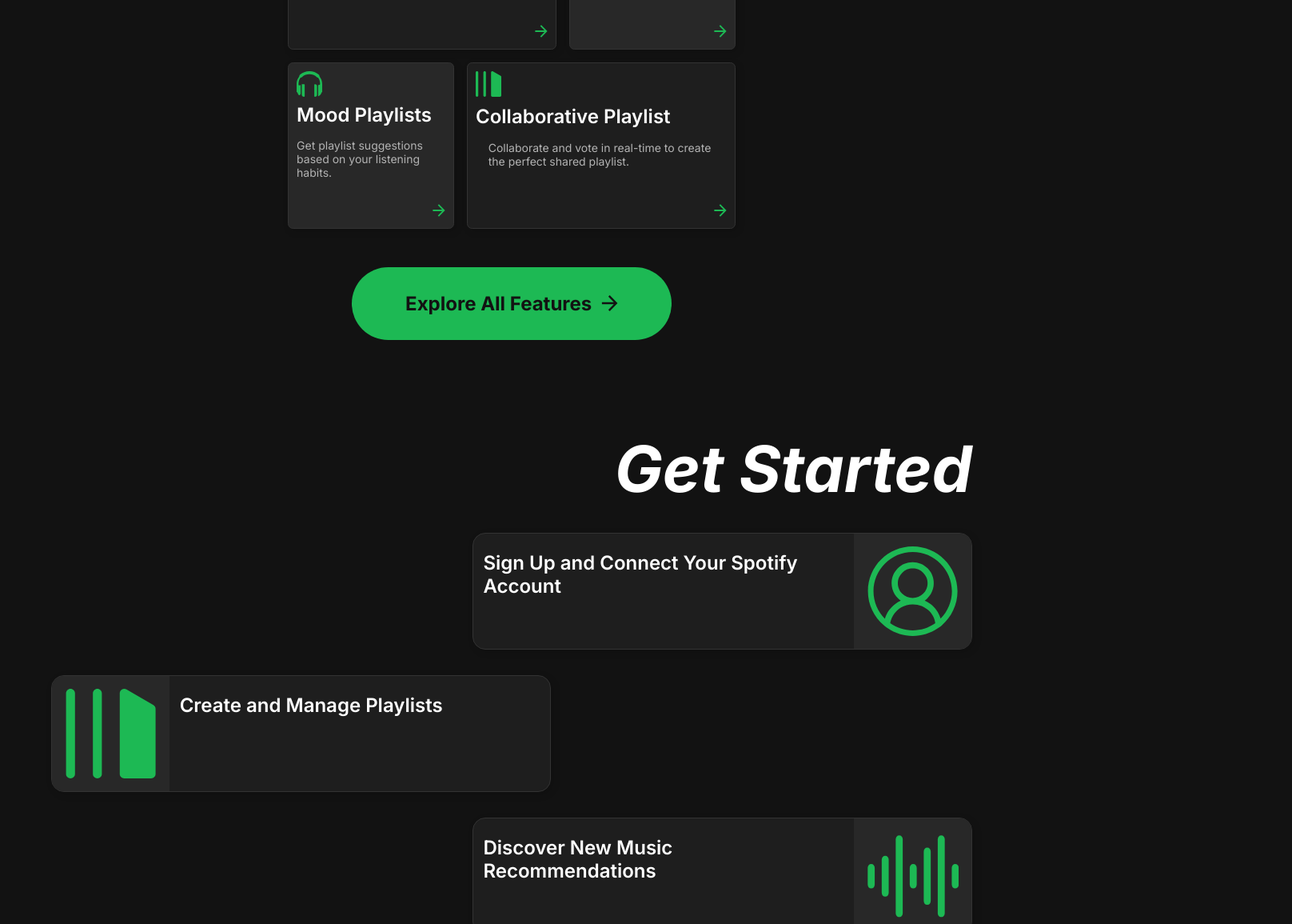
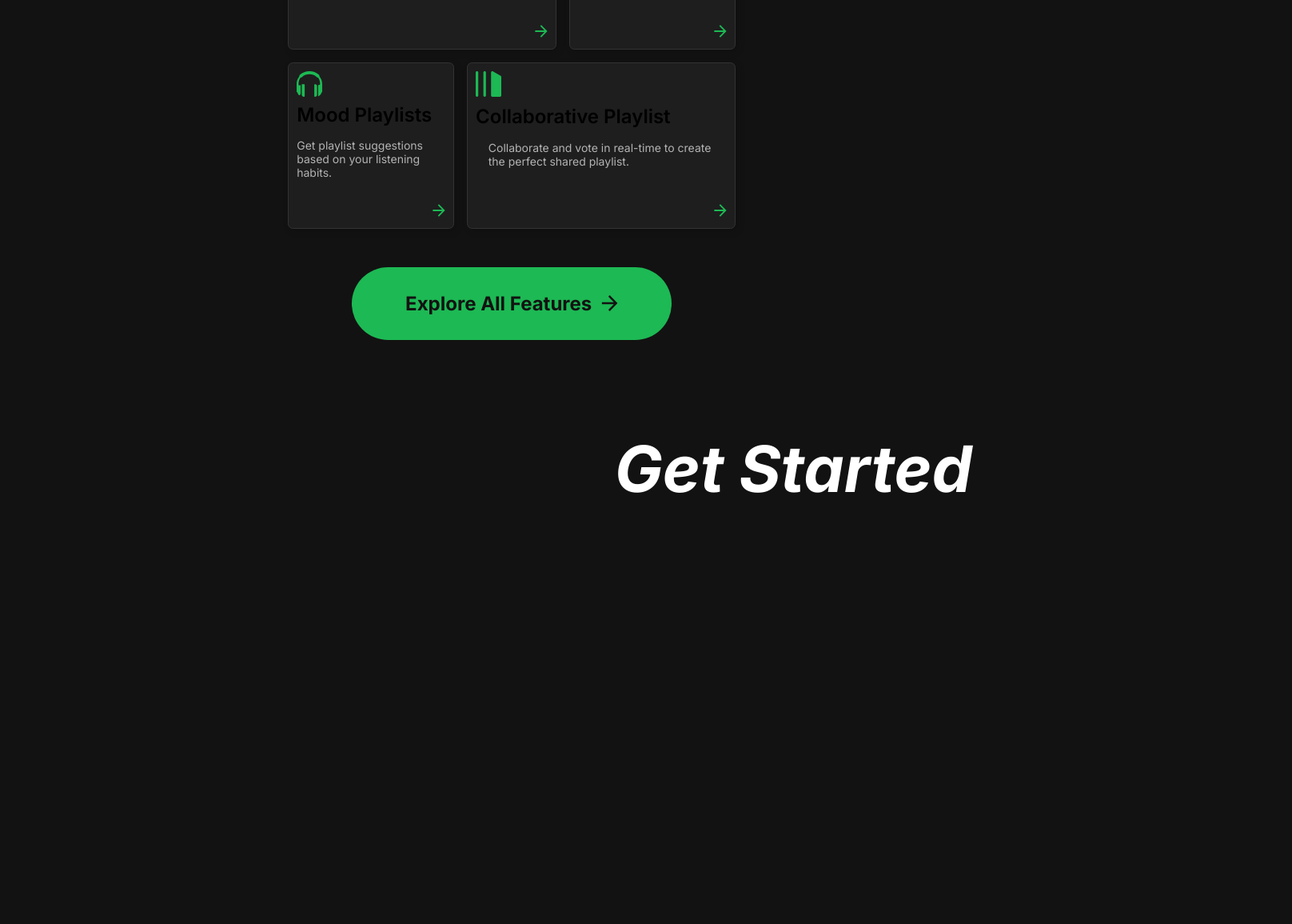
Before and after one commit to 12mihai05/Mixify, a React (Vite) app in the folder mixify/: page / in a window 1280 px wide. Shown: the part 380-1535 px from the top of the page at 80% size, 1616 px wide, since content can reach past the window. Built offline with nearby package versions, Linux system fonts and the light colour scheme.

Commit message:
animations

```diff
--- a/mixify/src/App.css
+++ b/mixify/src/App.css
@@ -94,3 +94,13 @@ h1,h2,h3,h4{
   max-width: 1200px;
   margin: 0 auto;
 }
+
+.flexbox{
+  display: flex;
+  flex-direction: column;
+  min-height: 100vh;
+}
+
+main{
+  flex: 1;
+}
--- a/mixify/src/App.jsx
+++ b/mixify/src/App.jsx
@@ -1,24 +1,24 @@
-import {Routes, Route} from "react-router-dom"
-import Navbar from "./Navbar"
-import Footer from "./Footer.jsx"
-import Home from "./pages/Home.jsx"
-import Features from "./pages/Features.jsx"
-import About from "./pages/About.jsx"
-import "./App.css"
-
+import { Routes, Route } from "react-router-dom";
+import Navbar from "./Navbar";
+import Footer from "./Footer.jsx";
+import Home from "./pages/Home.jsx";
+import Features from "./pages/Features.jsx";
+import About from "./pages/About.jsx";
+import "./App.css";
 
 export default function App() {
   return (
-    <>
+    <div className="flexbox">
       <Navbar />
       <div className="overlay" id="overlay"></div>
-      <Routes>
-        <Route path="/" element={<Home />} />
-        <Route path="/features" element={<Features />} />
-        <Route path="/about" element={<About />} />
-      </Routes>
-    <Footer/>
-  </>
-  )
-
+      <main>
+        <Routes>
+          <Route path="/" element={<Home />} />
+          <Route path="/features" element={<Features />} />
+          <Route path="/about" element={<About />} />
+        </Routes>
+      </main>
+      <Footer />
+    </div>
+  );
 }
--- a/mixify/src/Footer.jsx
+++ b/mixify/src/Footer.jsx
@@ -1,6 +1,6 @@
 export default function Footer() {
   return (
-    <div className="footer">
+    <footer className="footer">
       <div className="container">
         <div className="rows">
           <div className="first-row">
@@ -51,6 +51,6 @@ export default function Footer() {
           </div>
         </div>
       </div>
-    </div>
+    </footer>
   );
 }
--- a/mixify/src/navigation.css
+++ b/mixify/src/navigation.css
@@ -206,7 +206,7 @@
 /* #region Footer Section */
 
 .footer{
-    padding: 2em;
+    padding: 1.5em;
     background-color: var(--tertiary-background);
     color: var(--primary-text);
 }
@@ -214,11 +214,11 @@
 .footer .rows{
     display: flex;
     flex-direction: column;
-    gap: 1.5em;
+    font-size: var(--font-size-md);
+    gap: 1em;
 }
 
 .footer .first-row{
-    font-size: var(--font-size-md);
     display: flex;
     justify-content: space-between;
 }
@@ -237,10 +237,34 @@
     gap: 5em;
 }
 
+.footer .second-row path{
+    fill: var(--secondary-text);
+}
+
 .footer .third-row{
     text-align: center;
     color: var(--secondary-text);
     font-size: var(--font-size-sm);
 }
 
+@media (max-width: 600px) {
+    .footer {
+      padding: 1em;
+    }
+
+    .footer .rows{
+        gap: 1em;
+        font-size: var(--font-size-xs);
+    }
+
+    .footer .second-row svg{
+        width: var(--font-size-md);
+    }
+
+    .footer .third-row{
+        font-size: var(--font-size-xxs);
+    }
+}
+
+
 /* #endregion */
--- a/mixify/src/pages/home.css
+++ b/mixify/src/pages/home.css
@@ -27,33 +27,41 @@
     margin-top: 2em;
 }
 
-.grid-item {
-    color: var(--primary-text);
+.grid-item > * {
+    background-color: var(--secondary-background);
+    box-shadow: 3px 3px 10px var(--primary-shadow);
+    border-radius: 0.4rem;
+
     border: 1px solid var(--border-color);
     border-radius: 0.4rem;
-    box-shadow: 3px 3px 10px var(--primary-shadow);
+
+    /* transform-style: preserve-3d; */
+    transform:
+        perspective(1000px)
+        rotateX(var(--rotateX))
+        rotateY(var(--rotateY));
+
+
+        /* not working yet */
+    transition: transform 200ms ease-in-out;
 }
 
 .item1 {
-    background-color: var(--secondary-background);
     grid-column: 1 / span 2; /* Span across the first two columns */
     grid-row: 1 / 2;         /* In the first row */
 }
 
 .item2 {
-    background-color:  var(--tertiary-background);
     grid-column: 3 / 4;      /* In the third column */
     grid-row: 1 / 2;         /* In the first row */
 }
 
 .item3 {
-    background-color: var(--tertiary-background);
     grid-column: 1 / 2;      /* In the first column */
     grid-row: 2 / 3;         /* In the second row */
 }
 
 .item4 {
-    background-color: var(--secondary-background);
     grid-column: 2 / span 2; /* Span across the second and third columns */
     grid-row: 2 / 3;         /* In the second row */
 }
@@ -246,15 +254,43 @@
 
 .get-started-home .right-list-item{
     align-self: flex-end;
+    animation: rightAnimation both;
+    animation-timeline: view(90% 5%);
+}
+
+@keyframes rightAnimation{
+    from{
+        opacity: calc(0);
+        transform: translateX(400px) ;
+    }
+    to{
+        opacity: calc(1);
+        transform: translateY(0) scale(1);
+    }
 }
 
 .get-started-home .left-list-item{
     align-self: flex-start;
+    animation: leftAnimation both;
+    animation-timeline: view(90% 5%);
+}
+
+@keyframes leftAnimation{
+    from{
+        opacity: calc(0);
+        transform: translateX(-400px) ;
+    }
+    to{
+        opacity: calc(1);
+        transform: translateY(0) scale(1);
+    }
 }
 
 .get-started-home .content{
     display: flex;
     flex-direction: column;
+    align-items: center;
+    justify-content: space-around;
     padding: 2%;
     width: 100%;
 }
@@ -293,7 +329,7 @@
 .get-started-home .caption{
     font-size: var(--font-size-xxl);
     font-weight: 600;
-    margin-top: 2%;
+    /* margin-top: 2%; */
 }
 
 .get-started-home .paragraph{
@@ -303,6 +339,7 @@
     margin: 0 auto;
     margin-top: 3%;
     color: var(--secondary-text);
+    text-align: center;
     transition: opacity 200ms ease-in-out;
 }
 
@@ -385,6 +422,24 @@
     color: var(--primary-background);
 }
 
+/* .about-animation{
+    animation: aboutAnimation both;
+    animation-timeline: view(70% 5%);
+}
+
+@keyframes aboutAnimation{
+    from{
+        opacity: calc(0);
+        transform: scale(0.5);
+
+    }
+    to{
+        opacity: calc(1);
+        transform: scale(1);
+
+    }
+} */
+
 /* #endregion */
 
 /* #region CTA Section */
--- a/mixify/src/pages/sections/home/AboutHome.jsx
+++ b/mixify/src/pages/sections/home/AboutHome.jsx
@@ -10,14 +10,14 @@ export default function AboutHome(){
             </h1>
 
             <div className="paragraphs">
-                <p>
+                <p className="about-animation">
                     <b>Mixify</b> transforms your Spotify experience with deeper
                     insights and interactive tools. Our mission is to connect
                     you with your music on a more personal level, making every
                     track and playlist meaningful.
                 </p>
 
-                <p>
+                <p className="about-animation">
                     <b>Discover More:</b> Learn about our vision and
                     how we’re changing the way you experience music.
                 </p>
--- a/mixify/src/pages/sections/home/GetStarted.jsx
+++ b/mixify/src/pages/sections/home/GetStarted.jsx
@@ -8,7 +8,7 @@ export default function GetStarted() {
             <div className="row">
               <div className="content">
                 <div className="caption">
-                  Sign Up and Connect Your Spotify Account
+                  Connect To Spotify Account
                 </div>
                 <div className="paragraph">
                   Choose between two tracks to build your perfect playlist.
@@ -58,7 +58,7 @@ export default function GetStarted() {
             <div className="row">
               <div className="content">
                 <div className="caption">
-                  Discover New Music Recommendations
+                  Discover New Music
                 </div>
                 <div className="paragraph">
                   Explore personalized recommendations to enhance your playlists
@@ -118,7 +118,7 @@ export default function GetStarted() {
                   <path
                     d="M61.8439 81.578L128.124 48.4378M128.156 141.578L61.9379 108.469M185 35C185 51.5685 171.569 65 155 65C138.431 65 125 51.5685 125 35C125 18.4315 138.431 5 155 5C171.569 5 185 18.4315 185 35ZM65 95C65 111.569 51.5685 125 35 125C18.4315 125 5 111.569 5 95C5 78.431 18.4315 65 35 65C51.5685 65 65 78.431 65 95ZM185 155C185 171.569 171.569 185 155 185C138.431 185 125 171.569 125 155C125 138.431 138.431 125 155 125C171.569 125 185 138.431 185 155Z"
                     stroke="#1DB954"
-                    stroke-width="9"
+                    strokeWidth="9"
                   />
                 </svg>
               </div>
```
Also changed, not shown: mixify/src/pages/sections/home/FeaturesHome.jsx (+73 -6 lines).
